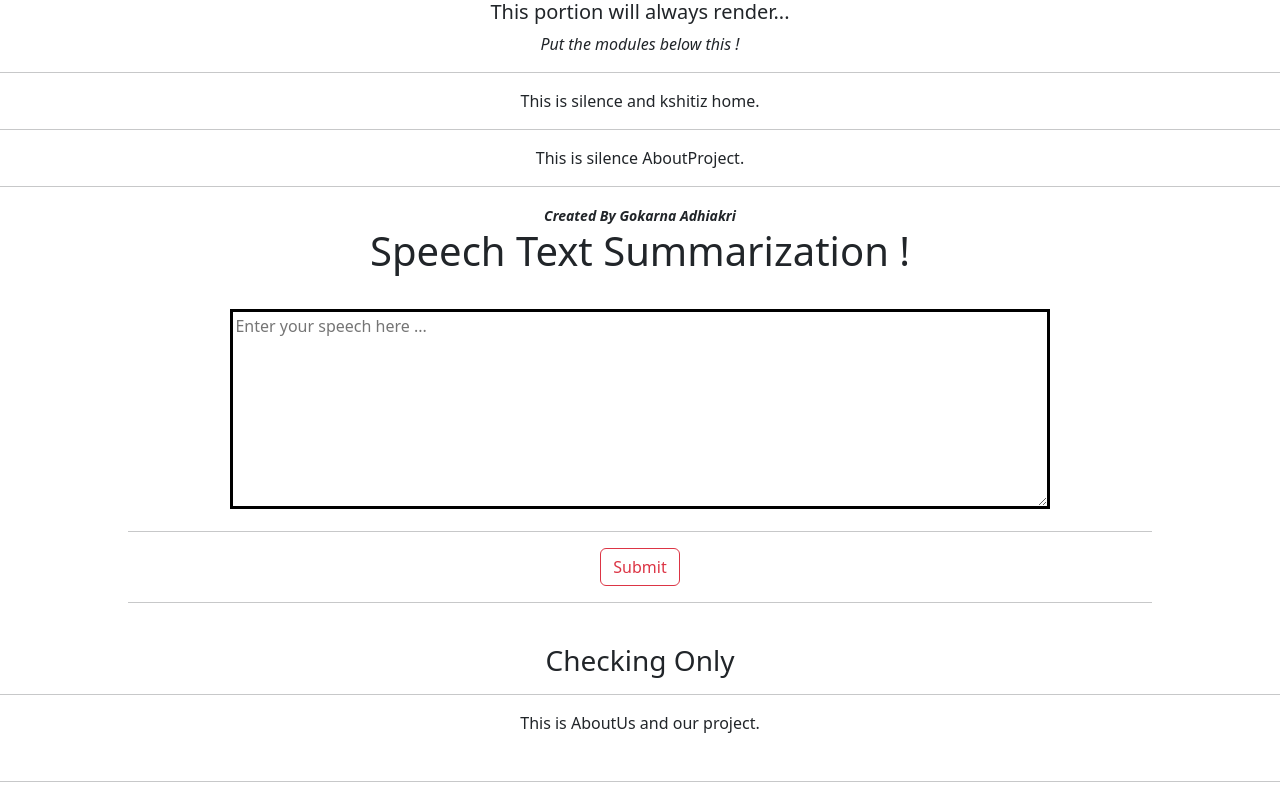
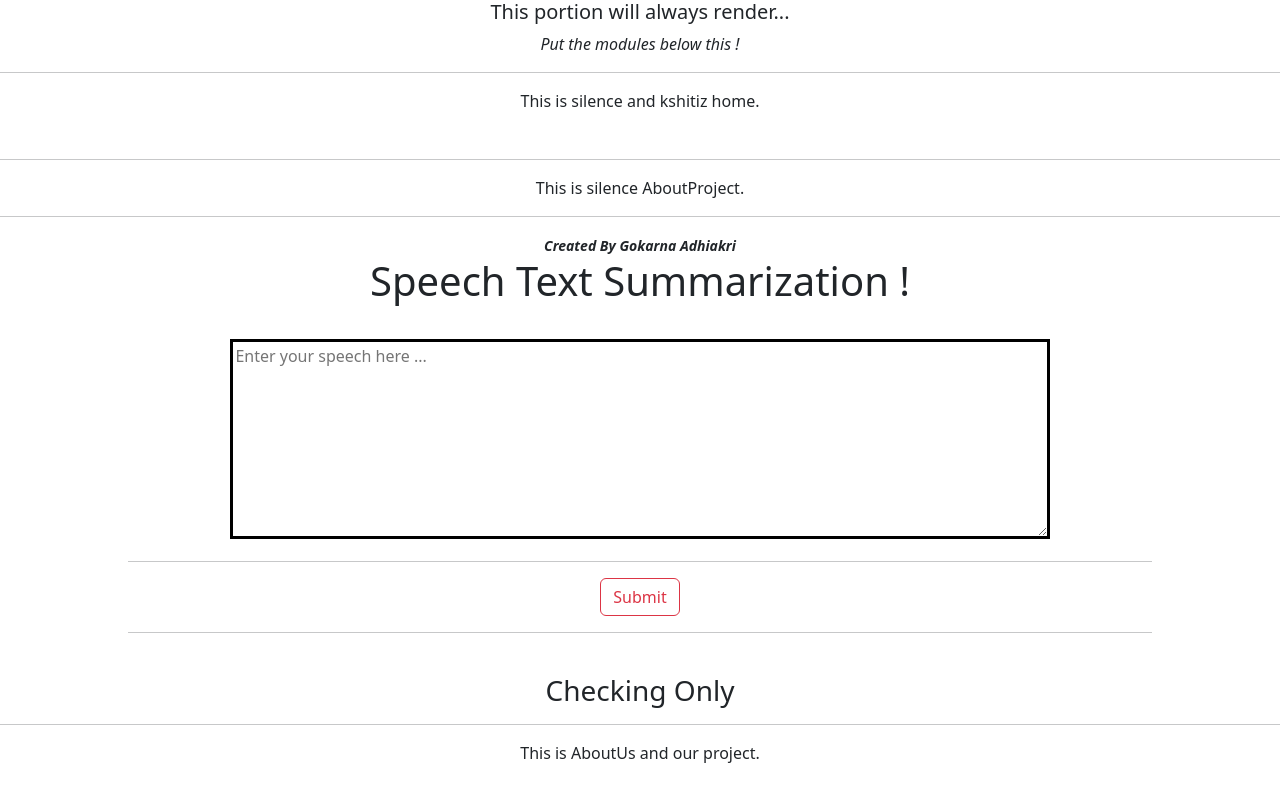
Before and after one commit to gokarna14/SpeechTextSummarization, a React (Create React App) app in the folder web/: page / in a window 1280 px wide. Shown: the top 802 px of the page. Built offline with nearby package versions, Linux system fonts and the light colour scheme.

Commit message:
Home.js slight change

```diff
--- a/web/src/js/home/Home.js
+++ b/web/src/js/home/Home.js
@@ -5,6 +5,7 @@ const Home =()=>{
     return(
         <>
             This is silence and kshitiz home.
+            <marquee> This is our homepage</marquee>
         </>
     )
 }
```
